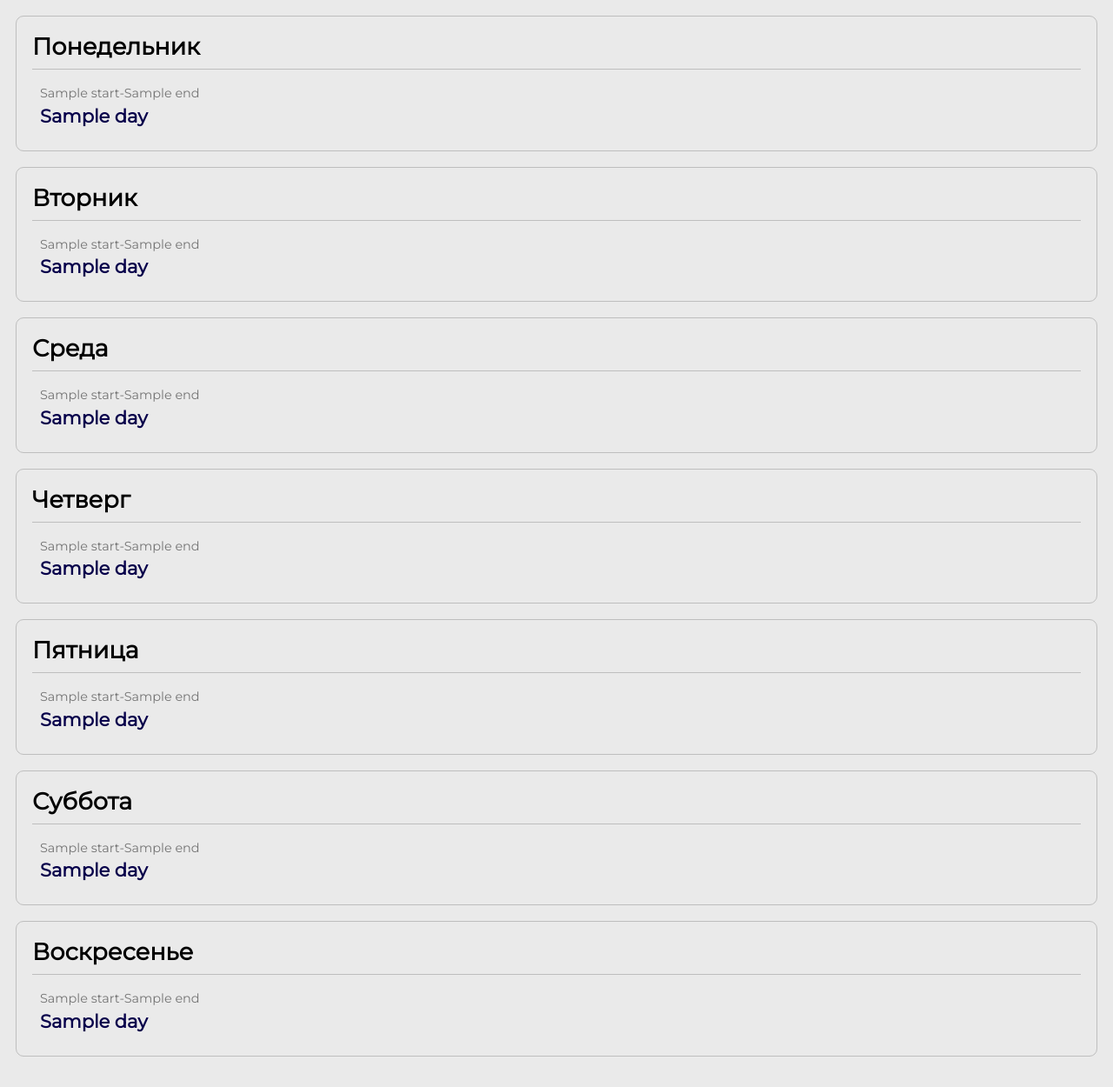
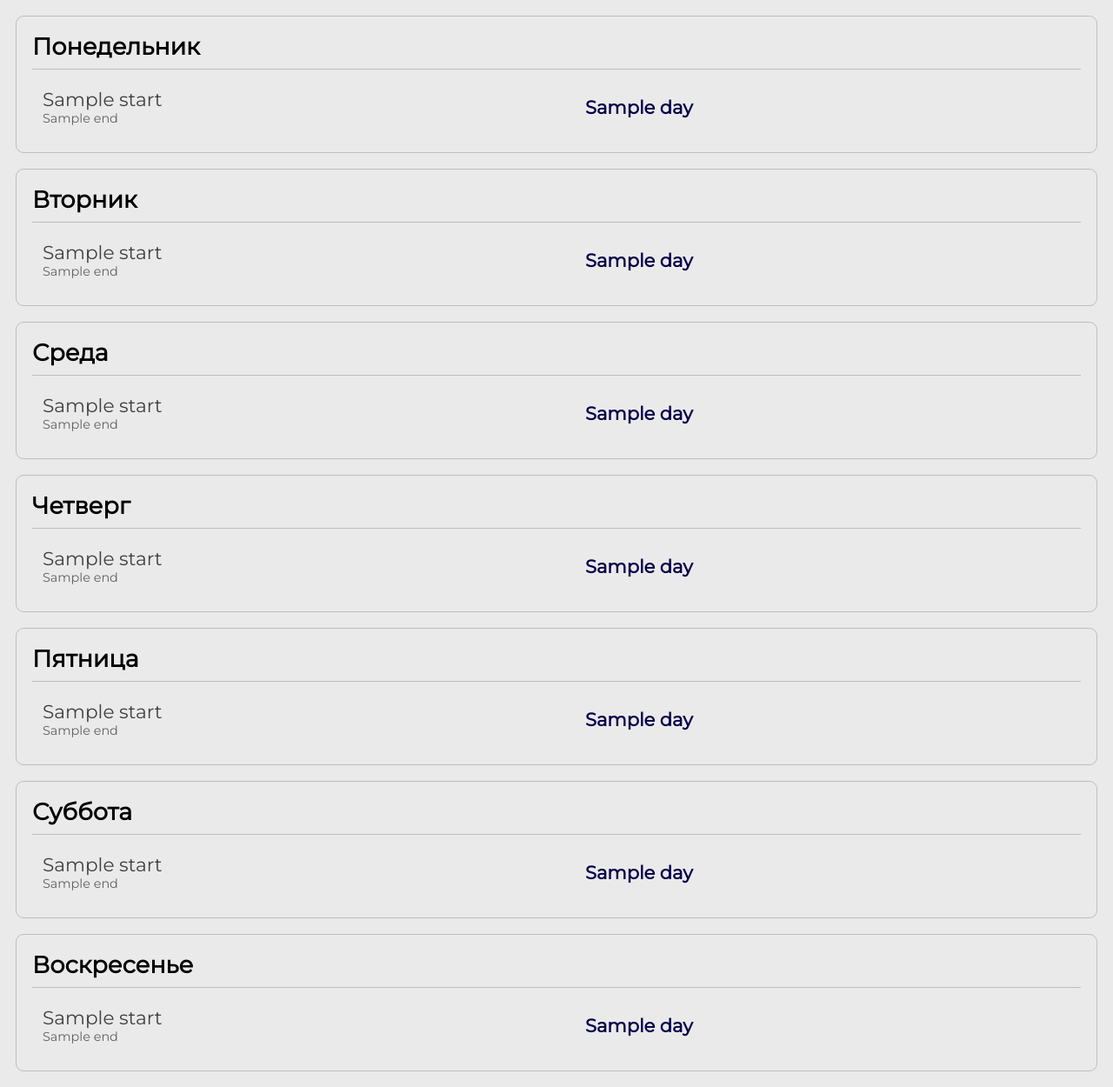
Before and after one commit to SergeGris/UniSchedule-site, a Flask app: template templates/schedule.html in a window 1280 px wide. Shown: the part 72-1322 px from the top of the page at 87% size. Before the commit the page ends 1287 px from the top, so only its background shows below. Run offline with Flask 3, Linux system fonts and the light colour scheme; the template is opened without the code that fills it: most values are stand-ins (such as "Sample title", 1, 10 or a date in 2020).

Commit message:
Beautify schedule view.

```diff
--- a/static/styles.css
+++ b/static/styles.css
@@ -132,8 +132,14 @@ hr {
 	color: var(--accent-color)
 }
 
-.class-times {
+.class-time-start {
+	margin: 0;
+	font-size: 1.2rem;
+	color: rgba(64, 64, 64, 1)
+}
+
+.class-time-end {
 	margin: 0;
 	font-size: 0.8rem;
-	color: rgba(0, 0, 0, 0.5)
+	color: rgba(64, 64, 64, 0.8)
 }
--- a/templates/schedule.html
+++ b/templates/schedule.html
@@ -9,20 +9,25 @@
 	<div class="day">
 		<h2 class="day-title">{{ day }}</h2>
 		<hr>
-
 		<div class="classes-container">
 			{% for class in days[loop.index0] %}
 			{% if class.name %}
 			<div class="class">
-				<p class="class-times">{{ class.start }}-{{ class.end }}</p>
-
-				<h3 class="class-name">{{ class.name }}</h3>
-				{% if class.teachers and class.teachers[0] %}
-				<div class="teachers-container">Учителя: {{ class.teachers | join(", ") }}</div>
-				{% endif %}
-				{% if class.rooms and class.rooms[0] %}
-				<div class="rooms-container">Кабинеты: {{ class.rooms | join(", ") }}</div>
-				{% endif %}
+				<table>
+					<td>
+						<p class="class-time-start">{{ class.start }}</p>
+						<p class="class-time-end">{{ class.end }}</p>
+					</td>
+					<td>
+						<h3 class="class-name">{{ class.name }}</h3>
+						{% if class.teachers and class.teachers[0] %}
+						<div class="teachers-container">{% if class.teachers[1] %} Преподаватели: {% else %} Преподаватель: {% endif %} {{ class.teachers | join(", ") }}</div>
+						{% endif %}
+						{% if class.rooms and class.rooms[0] %}
+						<div class="rooms-container">{% if class.teachers[1] %} Аудитории: {% else %} Аудитория: {% endif %} {{ class.rooms | join(", ") }}</div>
+						{% endif %}
+					</td>
+				</table>
 			</div>
 			{% endif %}
 		{% endfor %}
```
